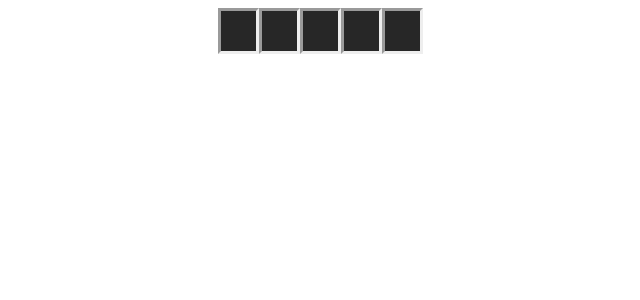
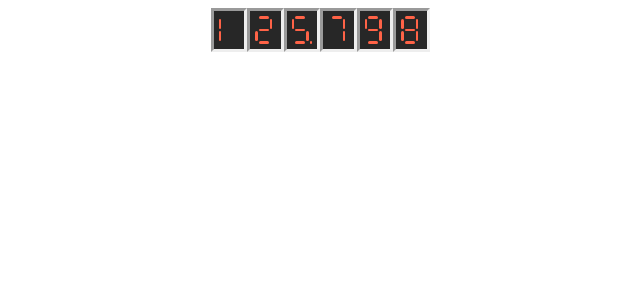
Before and after one commit to omidAien/Seven-Segment-Display, an Angular app: page / in a window 1280 px wide. Shown: the top 300 px of the page, without its empty margins (320-960 px from the left). Built offline with nearby package versions, Linux system fonts and the light colour scheme.

Commit message:
update #2 refactoring LEDGeneratorService 14001221

```diff
--- a/src/app/app.component.html
+++ b/src/app/app.component.html
@@ -1,4 +1,4 @@
 
-<map-led [number]=" '12587' " ></map-led>
+<map-led [number]=" '125.798' " ></map-led>
 
 <router-outlet></router-outlet>
--- a/src/app/shared/components/led/led.component.html
+++ b/src/app/shared/components/led/led.component.html
@@ -24,6 +24,13 @@
 
         </div>
 
+        <div class="fourth-column">
+
+            <div class="ditigal-decimal-point-before"></div>
+            <div class="ditigal-decimal-point-after"></div>
+
+        </div>
+
     </div>
 
 </div>
--- a/src/app/shared/components/led/led.component.scss
+++ b/src/app/shared/components/led/led.component.scss
@@ -8,13 +8,10 @@
 .led-container {
   display: flex;
   align-items: center;
-  width: 25px;
-  height: 30px;
   padding: 5px;
   column-gap: 1px;
   border-style: inset;
   background-color: #272727;
-}
 
   .first-column {
     display: grid;
@@ -22,7 +19,6 @@
     grid-template-columns: 2.5px;
     grid-template-areas: "ditigal-member-top-left" "ditigal-member-bottom-left";
     row-gap: 2.5px;
-}
 
     .first-column .ditigal-member-top-left {
       grid-area: ditigal-member-top-left;
@@ -33,6 +29,7 @@
       grid-area: ditigal-member-bottom-left;
       background-color: transparent;
     }
+  }
 
   .second-column {
     display: grid;
@@ -41,7 +38,6 @@
     grid-template-areas: "ditigal-member-top-center" "ditigal-member-middle-center" "ditigal-member-bottom-center";
     height: 27.5px;
     row-gap: 10px;
-}
 
     .second-column .ditigal-member-top-center {
       grid-area: ditigal-member-top-center;
@@ -57,6 +53,7 @@
       grid-area: ditigal-member-bottom-center;
       background-color: transparent;
     }
+  }
 
   .third-column {
     display: grid;
@@ -64,7 +61,6 @@
     grid-template-columns: 2.5px;
     grid-template-areas: "ditigal-member-top-right" "ditigal-member-bottom-right";
     row-gap: 2.5px;
-}
 
     .ditigal-member-top-right {
       grid-area: ditigal-member-top-right;
@@ -75,3 +71,33 @@
       grid-area: ditigal-member-bottom-right;
       background-color: transparent;
     }
+  }
+
+  .fourth-column {
+    display: grid;
+    grid-template-rows: 22.5px 2.5px;
+    grid-template-columns: 2.5px;
+    grid-template-areas: "ditigal-decimal-point-before" "ditigal-decimal-point-after";
+    height: 27.5px;
+    row-gap: 2.5px;
+
+    .ditigal-decimal-point-before {
+      grid-area: ditigal-decimal-point-before;
+      background-color: transparent;
+    }
+
+    .ditigal-decimal-point-after {
+      grid-area: ditigal-decimal-point-after;
+      border-radius: 50%;
+    }
+  }
+}
+
+.active {
+  background-color: tomato !important;
+  border-radius: 5px;
+}
+
+.decimal-point-active {
+  background-color: tomato !important;
+}
--- a/src/app/shared/components/led/led.component.ts
+++ b/src/app/shared/components/led/led.component.ts
@@ -1,25 +1,54 @@
-import { Component, Input, OnChanges, OnInit, SimpleChanges } from '@angular/core';
+import { AfterViewInit, Component, Input, OnChanges, OnInit } from '@angular/core';
+import { LEDGeneratorService } from '../../sharedClass/ledClass';
 
 @Component({
   selector: 'map-led',
   templateUrl: './led.component.html',
   styleUrls: ['./led.component.scss']
 })
-export class LEDComponent implements OnChanges, OnInit {
+export class LEDComponent implements OnChanges, OnInit, AfterViewInit {
 
   @Input() number:string;
 
   splitedNumber: string[] = [];
+  decimalPointIndex:number = 0;
 
-  constructor() { }
+  constructor(private ledGeneratorService: LEDGeneratorService) { }
 
   ngOnChanges() {
 
-    this.splitedNumber = Array.from(this.number);
+    const _splitedNumber: string[] = Array.from(this.number);
+
+    this.decimalPointIndex = _splitedNumber.findIndex((item: string) => item === ".");
+
+    this.splitedNumber = _splitedNumber.filter((item: string, index: number) => index !== this.decimalPointIndex);
 
   }
 
   ngOnInit(): void {
+
+  }
+
+  ngAfterViewInit(): void {
+
+    this.splitedNumber.map((number, index) => {
+
+      const divElement: HTMLDivElement = document.querySelector(`.h${index + 1}`) as HTMLDivElement;
+      divElement.setAttribute("on", "true");
+      const expression = "ditigal-member";
+
+      this.ledGeneratorService.trunOnNumber(divElement, expression, +number);
+
+      if ( index === this.decimalPointIndex - 1 ) {
+
+        const decimalPointHtmlDivElement: HTMLDivElement = divElement.querySelector("div.fourth-column")! as HTMLDivElement;
+        const afterElement: HTMLDivElement = decimalPointHtmlDivElement.querySelector("div.ditigal-decimal-point-after")! as HTMLDivElement;
+        afterElement.classList.add("decimal-point-active");
+
+      }
+
+    });
+
   }
 
 }
--- a/src/app/shared/shared.module.ts
+++ b/src/app/shared/shared.module.ts
@@ -2,8 +2,8 @@
 import { CommonModule } from '@angular/common';
 import { LEDComponent } from './components/led/led.component';
 import { FormsModule, ReactiveFormsModule } from '@angular/forms';
-import { AddSignClassDirective } from './components/LED/Directives/add-sign-class.directive';
-import { LEDGenerator } from './sharedClass/led.class';
+import { AddSignClassDirective } from './components/led/attribute-directives/add-sign-class.directive';
+import { LEDGeneratorService } from './sharedClass/ledClass';
 
 
 
@@ -18,7 +18,7 @@
     LEDComponent
   ],
   providers: [
-    LEDGenerator
+    LEDGeneratorService
   ]
 })
 export class SharedModule { }
--- a/src/app/shared/sharedClass/led.class.ts
+++ b/src/app/shared/sharedClass/ledClass.ts
@@ -1,7 +1,7 @@
 import { Injectable } from "@angular/core";
 
 @Injectable()
-export class LEDGenerator {
+export class LEDGeneratorService {
 
     private TOP_LEFT:string = ".ditigal-member-top-left";
     private BOTTOM_LEFT:string = ".ditigal-member-bottom-left";
@@ -71,7 +71,7 @@
     trunOnNumber(numberHTMLElementContainer: HTMLDivElement, expression:string, number: number) {
 
         // 1. reset the number_HTMLElementContainer.
-        LEDGenerator.resetNumberHTMLElementContainer(numberHTMLElementContainer, expression, this.TURN_ON_EDGE_CSS_CLASS);
+        LEDGeneratorService.resetNumberHTMLElementContainer(numberHTMLElementContainer, expression, this.TURN_ON_EDGE_CSS_CLASS);
 
         // 2. turn on the LED based on entered-number.
         const numberSpecification = this.numberSign[number];
```
Also changed, not shown: src/app/shared/components/led/attribute-directives/add-sign-class.directive.ts (renamed from src/app/shared/components/led/Directives/add-sign-class.directive.ts). Lines whose indentation alone changed are shown as unchanged.
